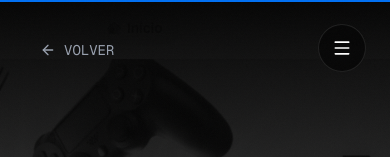
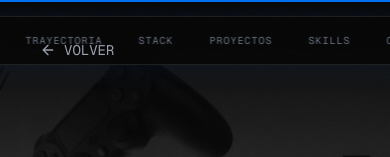
Before and after one commit to PabloLinares06/Portafolio, a Next.js app: page /projects/natechnology in a window 390 px wide. Shown: the top 157 px of the page. Built offline with nearby package versions, Linux system fonts and the light colour scheme.

Commit message:
Reajuste en la navbar

```diff
--- a/src/components/Navbar.tsx
+++ b/src/components/Navbar.tsx
@@ -1,10 +1,9 @@
 'use client';
 
 import { useEffect, useState } from 'react';
-import { motion, useScroll, useMotionValueEvent, AnimatePresence } from 'framer-motion';
+import { motion, useScroll, useMotionValueEvent } from 'framer-motion';
 import Link from 'next/link';
 import { usePathname } from 'next/navigation';
-import { Menu, X } from 'lucide-react';
 
 const navItems = [
   { label: 'Inicio', href: '/#hero' },
@@ -18,7 +17,6 @@ const navItems = [
 export default function Navbar() {
   const [isVisible, setIsVisible] = useState(false);
   const [activeSection, setActiveSection] = useState('hero');
-  const [isOpen, setIsOpen] = useState(false);
   const { scrollY } = useScroll();
   const pathname = usePathname();
   const isHomePage = pathname === '/';
@@ -28,12 +26,14 @@ export default function Navbar() {
   });
 
   useEffect(() => {
+    // Force visibility on subpages
     if (!isHomePage) {
       setIsVisible(true);
       return;
     }
 
     const sections = navItems.map((item) => item.href.split('#')[1]);
+
     const observerOptions = {
       root: null,
       rootMargin: '-20% 0px -70% 0px',
@@ -49,6 +49,7 @@ export default function Navbar() {
     };
 
     const observer = new IntersectionObserver(handleIntersect, observerOptions);
+
     sections.forEach((id) => {
       const el = document.getElementById(id);
       if (el) observer.observe(el);
@@ -57,16 +58,18 @@ export default function Navbar() {
     return () => observer.disconnect();
   }, [isHomePage]);
 
-  const toggleMenu = () => setIsOpen(!isOpen);
+  const handleNavClick = (id: string) => {
+    if (isHomePage) {
+      setActiveSection(id);
+    }
+  };
 
   return (
-    <>
-      {/* Desktop Navbar */}
     <motion.nav
       initial={{ y: -100, opacity: 0 }}
       animate={isVisible ? { y: 0, opacity: 1 } : { y: -100, opacity: 0 }}
       transition={{ duration: 0.4, ease: 'easeInOut' }}
-        className="fixed top-6 left-1/2 -translate-x-1/2 z-50 hidden md:flex items-center gap-1 px-4 py-2 rounded-full border border-white/10 bg-[#050505]/80 backdrop-blur-lg shadow-[0_0_30px_rgba(0,112,243,0.1)]"
+      className="fixed top-4 left-1/2 -translate-x-1/2 z-50 flex items-center gap-1 px-4 py-2 rounded-full border border-white/10 bg-[#050505]/80 backdrop-blur-lg shadow-[0_0_30px_rgba(0,112,243,0.1)]"
     >
       {navItems.map((item) => {
         const id = item.href.split('#')[1];
@@ -75,8 +78,8 @@ export default function Navbar() {
           <Link
             key={item.label}
             href={item.href}
-              className={`relative px-4 py-2 text-xs font-mono uppercase tracking-widest transition-colors duration-300 rounded-full interactive ${
-                isActive ? 'text-white' : 'text-gray-500 hover:text-gray-300'
+            onClick={() => handleNavClick(id)}
+            className={`relative px-4 py-2 text-[10px] md:text-xs font-mono uppercase tracking-widest transition-colors duration-300 rounded-full interactive ${isActive ? 'text-white' : 'text-gray-500 hover:text-gray-300'
               }`}
           >
             {isActive && (
@@ -91,56 +94,5 @@ export default function Navbar() {
         );
       })}
     </motion.nav>
-
-      {/* Mobile Navbar Trigger */}
-      <motion.button
-        initial={{ y: -100, opacity: 0 }}
-        animate={isVisible ? { y: 0, opacity: 1 } : { y: -100, opacity: 0 }}
-        onClick={toggleMenu}
-        className="fixed top-6 right-6 z-[60] md:hidden w-12 h-12 flex items-center justify-center rounded-full border border-white/10 bg-[#050505]/80 backdrop-blur-lg text-white interactive"
-      >
-        <AnimatePresence mode="wait">
-          {isOpen ? <X key="close" size={20} /> : <Menu key="menu" size={20} />}
-        </AnimatePresence>
-      </motion.button>
-
-      {/* Mobile Menu Overlay */}
-      <AnimatePresence>
-        {isOpen && (
-          <motion.div
-            initial={{ opacity: 0, x: '100%' }}
-            animate={{ opacity: 1, x: 0 }}
-            exit={{ opacity: 0, x: '100%' }}
-            transition={{ type: 'spring', damping: 25, stiffness: 200 }}
-            className="fixed inset-0 z-[55] bg-background flex flex-col items-center justify-center md:hidden"
-          >
-            <div className="flex flex-col items-center gap-8">
-              {navItems.map((item, index) => (
-                <motion.div
-                  key={item.label}
-                  initial={{ opacity: 0, y: 20 }}
-                  animate={{ opacity: 1, y: 0 }}
-                  transition={{ delay: 0.1 * index }}
-                >
-                  <Link
-                    href={item.href}
-                    onClick={() => setIsOpen(false)}
-                    className="text-4xl font-bold tracking-tighter text-white hover:text-primary transition-colors uppercase"
-                  >
-                    {item.label}
-                  </Link>
-                </motion.div>
-              ))}
-            </div>
-
-            {/* Social / Contact bottom */}
-            <div className="absolute bottom-12 flex gap-6">
-               <a href="mailto:juanpalinare@gmail.com" className="text-gray-500 font-mono text-xs uppercase tracking-widest">Email</a>
-               <a href="https://linkedin.com/in/jplinaresdev" target="_blank" className="text-gray-500 font-mono text-xs uppercase tracking-widest">LinkedIn</a>
-            </div>
-          </motion.div>
-        )}
-      </AnimatePresence>
-    </>
   );
 }
```
Lines whose indentation alone changed are shown as unchanged.
